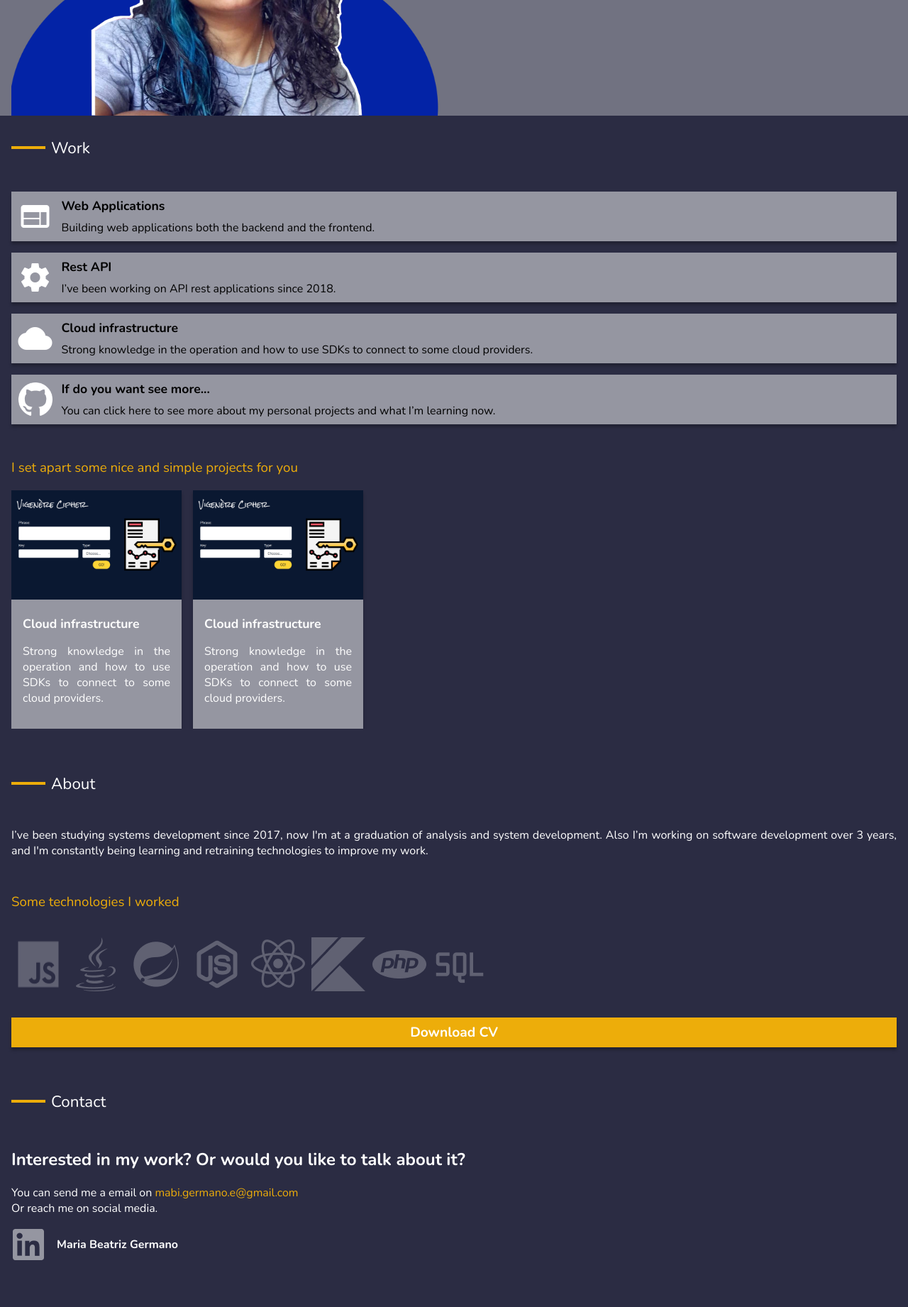
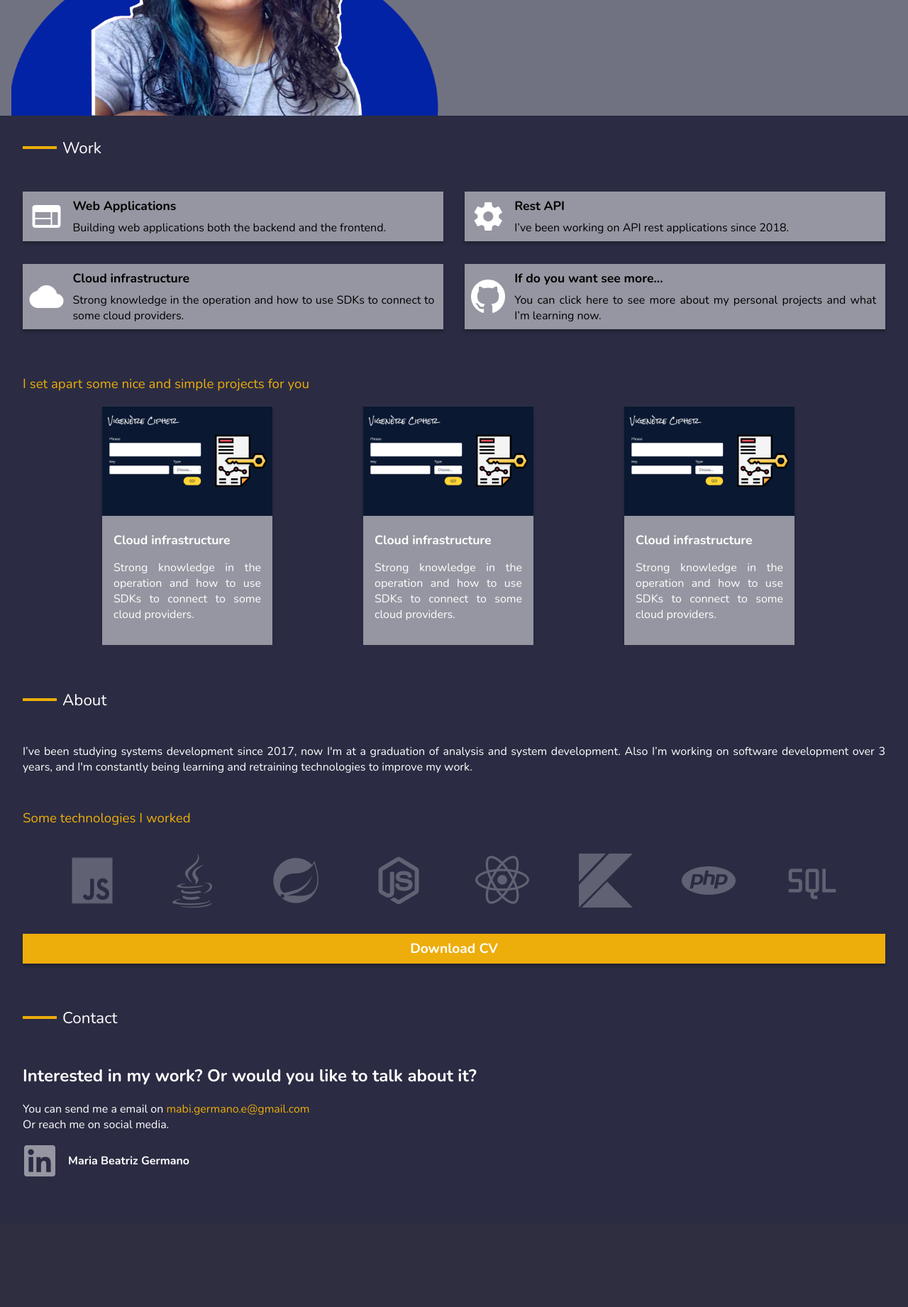
Before and after one commit to MabiGermano/personal-page, a PHP site: page / in a window 1280 px wide. Shown: the part 322-2164 px from the top of the page at 71% size. After the commit the page ends 1980 px from the top, so only its background shows below. Run offline with PHP 8.4, Linux system fonts and the light colour scheme.

Commit message:
building desktop version

```diff
--- a/index.html
+++ b/index.html
@@ -85,7 +85,7 @@
             </span>
             <h4>Work</h4>
         </div>
-
+        <div id="description-cards">
             <div class="card primary-card">
                 <span class="material-icons">
                     web
@@ -139,6 +139,8 @@
                     </p>
                 </div>
             </div>
+        </div>
+        <div class="more-info">
             <h3>
                 I set apart some nice and simple projects for you
             </h3>
@@ -166,6 +168,19 @@
                         </p>
                     </div>
                 </div>
+
+                <div class="card secondary-card">
+                    <img src="src/assets/img/project1.png" alt="">
+                    <div>
+                        <h4>
+                            Cloud infrastructure
+                        </h4>
+                        <p>
+                            Strong knowledge in the operation and how to use SDKs to connect to some cloud providers.
+                        </p>
+                    </div>
+                </div>
+            </div>
         </div>
 
     </section>
@@ -183,6 +198,9 @@
             retraining technologies to improve my work.
         </p>
 
+        <div class="more-info">
+
+
             <h3>
                 Some technologies I worked
             </h3>
@@ -197,7 +215,7 @@
                 <img src="src/assets/img/php_icon.png" alt="PHP Icon" />
                 <img src="src/assets/img/sql_icon.png" alt="SQL Icon" />
             </div>
-
+        </div>
         <button>
             Download CV
         </button>
--- a/src/assets/css/global.css
+++ b/src/assets/css/global.css
@@ -159,7 +159,7 @@ header div#presentation p {
 
 
 section {
-    padding: 0 1rem 2rem 1rem;
+    padding: 0 2rem 2rem 2rem;
 }
 
 .section-title {
@@ -320,4 +320,19 @@ section#contact p span {
         font-weight: 700;
     }
 
+    div#description-cards {
+        display: flex;
+        flex-wrap: wrap;
+        width: 100%;
+        justify-content: space-between;
+    }
+    div#description-cards div.card {
+       width: 48%;
+    }
+
+    .carousel {
+        display: flex;
+        justify-content: space-evenly;
+    }
+
 }
```
Lines whose indentation alone changed are shown as unchanged.
